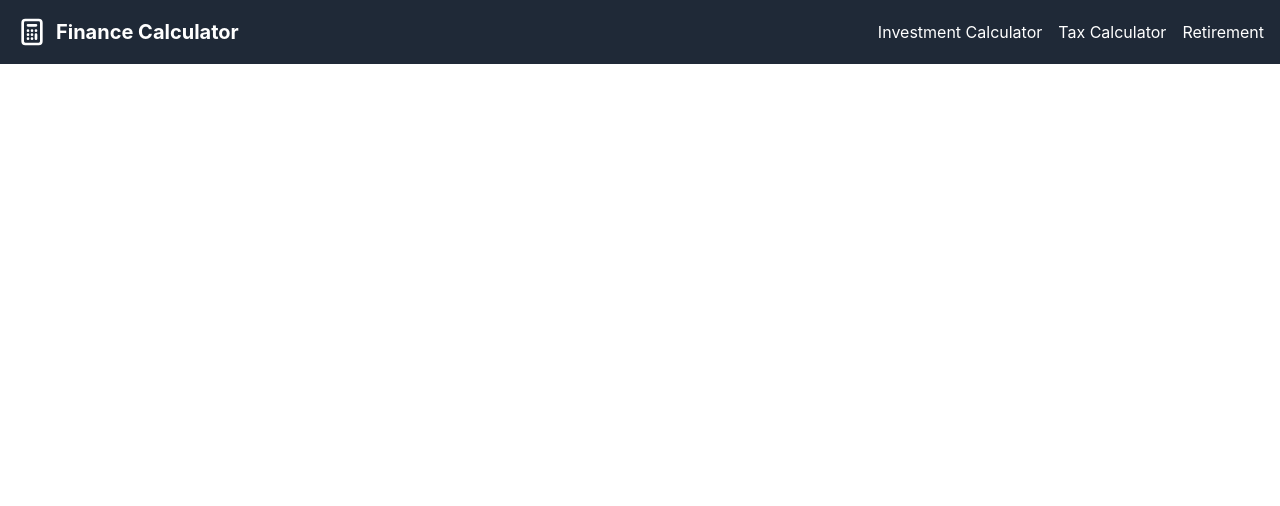
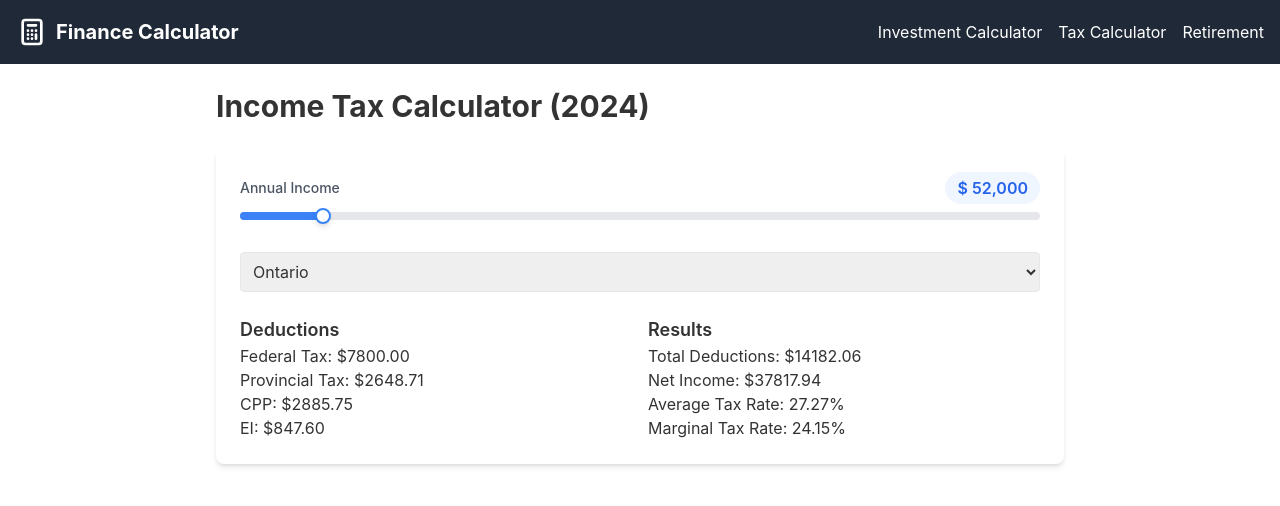
Before and after one commit to DhruvDoshi/Calculator, a React (Create React App) app: page /taxcalculator in a window 1280 px wide. Shown: the top 506 px of the page. Built offline with nearby package versions, Linux system fonts and the light colour scheme.

Commit message:
added tax calculator for Canada

```diff
--- a/src/App.js
+++ b/src/App.js
@@ -3,6 +3,7 @@ import { BrowserRouter as Router, Route, Routes } from 'react-router-dom';
 import NavBar from './components/NavBar';
 import Home from './components/Home';
 import InvestmentCalculator from './components/InvestmentCalculator';
+import TaxCalculator from './components/TaxCalculator';
 
 function App() {
   return (
@@ -12,6 +13,7 @@ function App() {
         <Routes>
           <Route path="/" element={<Home />} />
           <Route path="/investmentcalculator" element={<InvestmentCalculator />} />
+          <Route path="/taxcalculator" element={<TaxCalculator />} />
           {/* Add routes for Tax and Retirement calculators when they're ready */}
         </Routes>
       </div>
--- a/src/components/NavBar.js
+++ b/src/components/NavBar.js
@@ -27,7 +27,7 @@ const NavBar = () => {
         {/* Desktop menu */}
         <div className="hidden md:flex space-x-4 items-center">
           <Link to="/investmentcalculator" className="hover:text-gray-300">Investment Calculator</Link>
-          <Link to="/tax" className="hover:text-gray-300">Tax Calculator</Link>
+          <Link to="/taxcalculator" className="hover:text-gray-300">Tax Calculator</Link>
           <Link to="/retirement" className="hover:text-gray-300">Retirement</Link>
         </div>
       </div>
@@ -36,7 +36,7 @@ const NavBar = () => {
       {isMenuOpen && (
         <div className="md:hidden mt-4">
           <Link to="/investmentcalculator" className="block py-2 hover:text-gray-300">Investment Calculator</Link>
-          <Link to="/tax" className="block py-2 hover:text-gray-300">Tax Calculator</Link>
+          <Link to="/taxcalculator" className="block py-2 hover:text-gray-300">Tax Calculator</Link>
           <Link to="/retirement" className="block py-2 hover:text-gray-300">Retirement</Link>
         </div>
       )}
--- /dev/null
+++ b/src/components/TaxCalculator.js
@@ -0,0 +1,222 @@
+import React, { useState, useEffect, useCallback, useMemo } from 'react';
+import DraggableSlider from './DraggableSlider';
+
+const TaxCalculator = () => {
+  const [income, setIncome] = useState(52000);
+  const [province, setProvince] = useState('Ontario');
+  const [taxResult, setTaxResult] = useState(null);
+
+  const provinces = useMemo(() => [
+    'Alberta', 'British Columbia', 'Manitoba', 'New Brunswick',
+    'Newfoundland and Labrador', 'Nova Scotia', 'Ontario',
+    'Prince Edward Island', 'Quebec', 'Saskatchewan',
+    'Yukon', 'Northwest Territories', 'Nunavut'
+  ], []);
+
+  // Federal tax brackets for 2024
+  const federalBrackets = useMemo(() => [
+    { min: 0, max: 55867, rate: 0.15 },
+    { min: 55867, max: 111733, rate: 0.205 },
+    { min: 111733, max: 173205, rate: 0.26 },
+    { min: 173205, max: 246752, rate: 0.29 },
+    { min: 246752, max: Infinity, rate: 0.33 }
+  ], []);
+
+  // Provincial tax brackets for 2024
+  const provincialBrackets = useMemo(() => ({
+    'Ontario': [
+      { min: 0, max: 51446, rate: 0.0505 },
+      { min: 51446, max: 102894, rate: 0.0915 },
+      { min: 102894, max: 150000, rate: 0.1116 },
+      { min: 150000, max: 220000, rate: 0.1216 },
+      { min: 220000, max: Infinity, rate: 0.1316 }
+    ],
+    'British Columbia': [
+      { min: 0, max: 47937, rate: 0.0506 },
+      { min: 47937, max: 95875, rate: 0.077 },
+      { min: 95875, max: 110076, rate: 0.105 },
+      { min: 110076, max: 133664, rate: 0.1229 },
+      { min: 133664, max: 181232, rate: 0.147 },
+      { min: 181232, max: 252752, rate: 0.168 },
+      { min: 252752, max: Infinity, rate: 0.205 }
+    ],
+    'Alberta': [
+      { min: 0, max: 148269, rate: 0.10 },
+      { min: 148269, max: 177922, rate: 0.12 },
+      { min: 177922, max: 237230, rate: 0.13 },
+      { min: 237230, max: 355845, rate: 0.14 },
+      { min: 355845, max: Infinity, rate: 0.15 }
+    ],
+    'Saskatchewan': [
+      { min: 0, max: 52057, rate: 0.105 },
+      { min: 52057, max: 148734, rate: 0.125 },
+      { min: 148734, max: Infinity, rate: 0.145 }
+    ],
+    'Manitoba': [
+      { min: 0, max: 47000, rate: 0.108 },
+      { min: 47000, max: 100000, rate: 0.1275 },
+      { min: 100000, max: Infinity, rate: 0.174 }
+    ],
+    'Quebec': [
+      { min: 0, max: 51780, rate: 0.14 },
+      { min: 51780, max: 103545, rate: 0.19 },
+      { min: 103545, max: 126000, rate: 0.24 },
+      { min: 126000, max: Infinity, rate: 0.2575 }
+    ],
+    'New Brunswick': [
+      { min: 0, max: 49958, rate: 0.094 },
+      { min: 49958, max: 99916, rate: 0.14 },
+      { min: 99916, max: 185064, rate: 0.16 },
+      { min: 185064, max: Infinity, rate: 0.195 }
+    ],
+    'Nova Scotia': [
+      { min: 0, max: 29590, rate: 0.0879 },
+      { min: 29590, max: 59180, rate: 0.1495 },
+      { min: 59180, max: 93000, rate: 0.1667 },
+      { min: 93000, max: 150000, rate: 0.175 },
+      { min: 150000, max: Infinity, rate: 0.21 }
+    ],
+    'Prince Edward Island': [
+      { min: 0, max: 32656, rate: 0.0965 },
+      { min: 32656, max: 64313, rate: 0.1363 },
+      { min: 64313, max: 105000, rate: 0.1665 },
+      { min: 105000, max: 140000, rate: 0.18 },
+      { min: 140000, max: Infinity, rate: 0.1875 }
+    ],
+    'Newfoundland and Labrador': [
+      { min: 0, max: 43198, rate: 0.087 },
+      { min: 43198, max: 86395, rate: 0.145 },
+      { min: 86395, max: 154244, rate: 0.158 },
+      { min: 154244, max: 215943, rate: 0.178 },
+      { min: 215943, max: 275870, rate: 0.198 },
+      { min: 275870, max: 551739, rate: 0.208 },
+      { min: 551739, max: 1103478, rate: 0.213 },
+      { min: 1103478, max: Infinity, rate: 0.218 }
+    ],
+    'Yukon': [
+      { min: 0, max: 55867, rate: 0.064 },
+      { min: 55867, max: 111733, rate: 0.09 },
+      { min: 111733, max: 173205, rate: 0.109 },
+      { min: 173205, max: 500000, rate: 0.128 },
+      { min: 500000, max: Infinity, rate: 0.15 }
+    ],
+    'Northwest Territories': [
+      { min: 0, max: 50597, rate: 0.059 },
+      { min: 50597, max: 101198, rate: 0.086 },
+      { min: 101198, max: 164525, rate: 0.122 },
+      { min: 164525, max: Infinity, rate: 0.1405 }
+    ],
+    'Nunavut': [
+      { min: 0, max: 53268, rate: 0.04 },
+      { min: 53268, max: 106537, rate: 0.07 },
+      { min: 106537, max: 173205, rate: 0.09 },
+      { min: 173205, max: Infinity, rate: 0.115 }
+    ]
+  }), []);
+
+  const calculateTaxForBrackets = useCallback((income, brackets) => {
+    let tax = 0;
+    let remainingIncome = income;
+
+    for (const bracket of brackets) {
+      if (remainingIncome > 0) {
+        const taxableAmount = Math.min(remainingIncome, bracket.max - bracket.min);
+        tax += taxableAmount * bracket.rate;
+        remainingIncome -= taxableAmount;
+      } else {
+        break;
+      }
+    }
+
+    return tax;
+  }, []);
+
+  const calculateCPP = useCallback((income) => {
+    const maxContributionIncome = 68500; // 2024 maximum pensionable earnings
+    const basicExemptionAmount = 3500;
+    const contributionRate = 0.0595; // 5.95% for 2024
+    const contributableIncome = Math.min(Math.max(income - basicExemptionAmount, 0), maxContributionIncome - basicExemptionAmount);
+    return contributableIncome * contributionRate;
+  }, []);
+
+  const calculateEI = useCallback((income) => {
+    const maxInsurableEarnings = 63200; // 2024 maximum insurable earnings
+    const contributionRate = 0.0163; // 1.63% for 2024
+    return Math.min(income, maxInsurableEarnings) * contributionRate;
+  }, []);
+
+  const calculateTax = useCallback(() => {
+    const federalTax = calculateTaxForBrackets(income, federalBrackets);
+    const provincialTax = calculateTaxForBrackets(income, provincialBrackets[province] || []);
+    const cpp = calculateCPP(income);
+    const ei = calculateEI(income);
+
+    const totalDeductions = federalTax + provincialTax + cpp + ei;
+    const netIncome = income - totalDeductions;
+
+    const marginalFederalRate = federalBrackets.find(bracket => income <= bracket.max)?.rate || federalBrackets[federalBrackets.length - 1].rate;
+    const marginalProvincialRate = provincialBrackets[province]?.find(bracket => income <= bracket.max)?.rate || provincialBrackets[province]?.[provincialBrackets[province].length - 1].rate || 0;
+    const marginalTaxRate = (marginalFederalRate + marginalProvincialRate) * 100;
+
+    setTaxResult({
+      federalTax: federalTax.toFixed(2),
+      provincialTax: provincialTax.toFixed(2),
+      cpp: cpp.toFixed(2),
+      ei: ei.toFixed(2),
+      totalDeductions: totalDeductions.toFixed(2),
+      netIncome: netIncome.toFixed(2),
+      averageTaxRate: ((totalDeductions / income) * 100).toFixed(2),
+      marginalTaxRate: marginalTaxRate.toFixed(2)
+    });
+  }, [income, province, calculateTaxForBrackets, calculateCPP, calculateEI, federalBrackets, provincialBrackets]);
+
+  useEffect(() => {
+    calculateTax();
+  }, [calculateTax]);
+
+  return (
+    <div className="max-w-4xl mx-auto p-6">
+      <h1 className="text-3xl font-bold mb-6">Income Tax Calculator (2024)</h1>
+      <div className="bg-white p-6 rounded-lg shadow-md">
+        <DraggableSlider
+          label="Annual Income"
+          value={income}
+          setValue={setIncome}
+          min={0}
+          max={500000}
+          step={1000}
+          currencySymbol="$"
+        />
+        <select
+          className="mt-4 w-full p-2 border rounded"
+          value={province}
+          onChange={(e) => setProvince(e.target.value)}
+        >
+          {provinces.map(p => (
+            <option key={p} value={p}>{p}</option>
+          ))}
+        </select>
+        {taxResult && (
+          <div className="mt-6 grid grid-cols-2 gap-4">
+            <div>
+              <h2 className="text-lg font-semibold">Deductions</h2>
+              <p>Federal Tax: ${taxResult.federalTax}</p>
+              <p>Provincial Tax: ${taxResult.provincialTax}</p>
+              <p>CPP: ${taxResult.cpp}</p>
+              <p>EI: ${taxResult.ei}</p>
+            </div>
+            <div>
+              <h2 className="text-lg font-semibold">Results</h2>
+              <p>Total Deductions: ${taxResult.totalDeductions}</p>
+              <p>Net Income: ${taxResult.netIncome}</p>
+              <p>Average Tax Rate: {taxResult.averageTaxRate}%</p>
+              <p>Marginal Tax Rate: {taxResult.marginalTaxRate}%</p>
+            </div>
+          </div>
+        )}
+      </div>
+    </div>
+  );
+};
+
+export default TaxCalculator;
```
